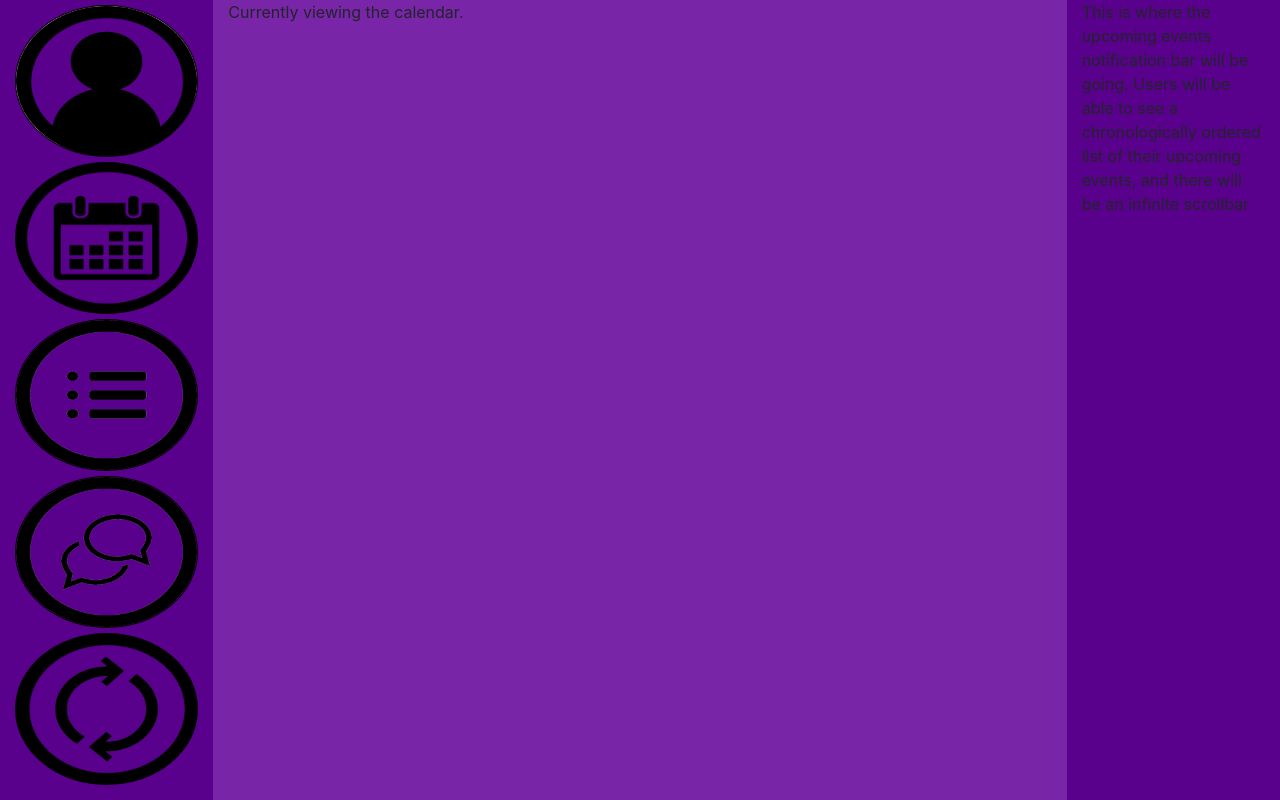
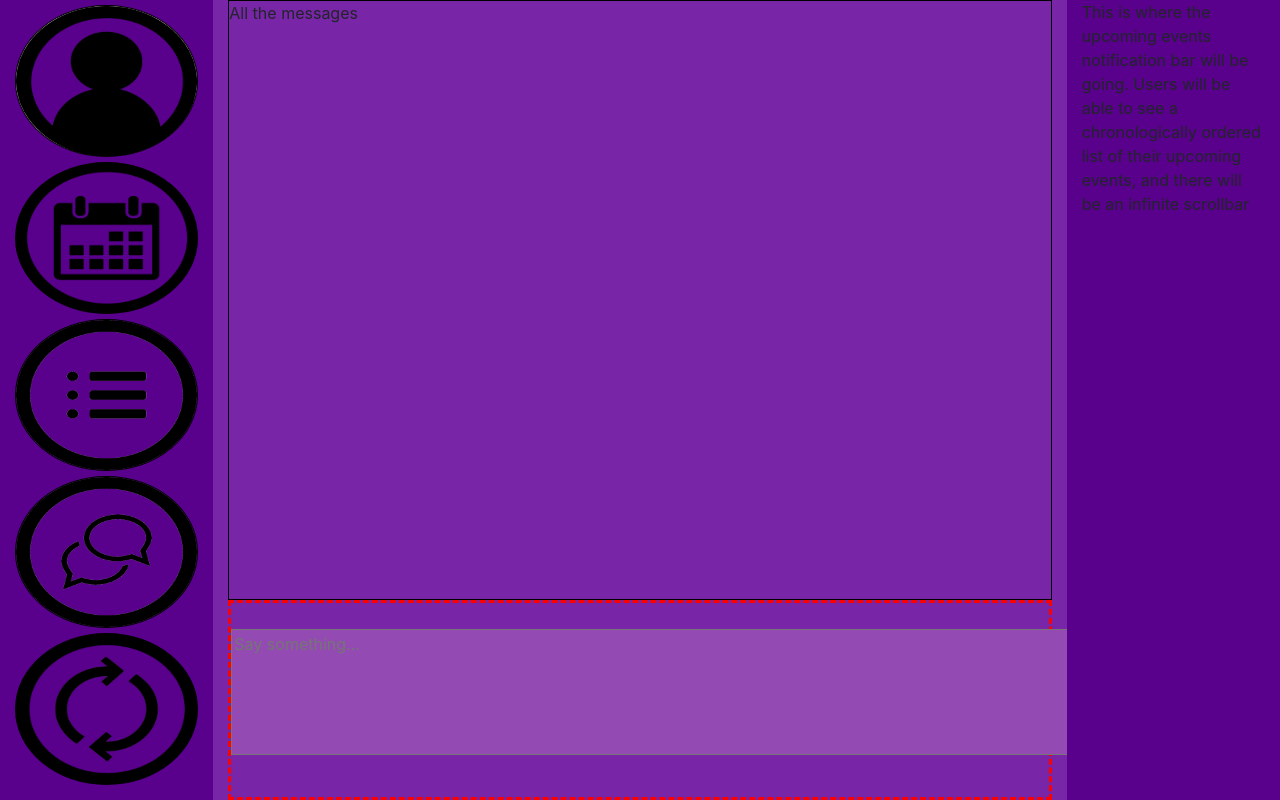
Before and after one commit to SHorne41/Final-Project, a Django app: page /calendar in a window 1280 px wide. Run offline with Django 3.2, Linux system fonts and the light colour scheme; some libraries are stand-ins or nearby versions.

Commit message:
Styling applied to message area. MessageForm and submitButton now sized and aligned appropriately

```diff
--- a/familyApp/forms.py
+++ b/familyApp/forms.py
@@ -31,7 +31,13 @@ class MessageForm(forms.ModelForm):
         fields = ['sender', 'timestamp', 'content']
         widgets = {
             'sender': forms.HiddenInput(),
-            'timestamp': forms.HiddenInput()
+            'timestamp': forms.HiddenInput(),
+            'content': forms.Textarea(attrs={
+                'id': 'newMessage',
+                'cols': '90',
+                'rows': '5',
+                'placeholder': 'Say something...'
+            })
         }
         labels = {
             'content': ''
--- a/familyApp/static/familyApp/script.js
+++ b/familyApp/static/familyApp/script.js
@@ -8,7 +8,7 @@ document.addEventListener('DOMContentLoaded', function() {
     document.querySelector('#sync_feature').addEventListener('click', () => sync_calendar());
 
     //Load the calendar view by default
-    load_view('calendar');
+    load_view('chat');
 
 });
 
@@ -26,8 +26,12 @@ function send_message(){
     fetch('/sendMessage', {
         method: "POST",
         body: formData,
-        credentials: 'same-origin'
+        //credentials: 'same-origin'
     })
+    .then(response => response.json())
+    .then(result => {
+
+    });
 
 }
 
@@ -93,7 +97,7 @@ function load_view(view){
 
         //Make the elements in the form visible
         let messageForm = document.querySelector("#messageDiv");
-        messageForm.style = "display: inline-block";
+        messageForm.style = "display: flex";
 
         //Assign appropriate function the the send button
         let sendButton = document.querySelector("#sendButton");
--- a/familyApp/static/familyApp/style.css
+++ b/familyApp/static/familyApp/style.css
@@ -48,12 +48,23 @@
   border: 3px dashed red;
 }
 
-#id_content {
+#newMessage {
   background-color: #934bb3;
   resize: none;
   overflow-y: auto;
-  display: block;
+  display: inline;
   margin: auto;
+  vertical-align: middle;
+}
+
+.flex {
+  margin: auto;
+  flex-direction: row;
+}
+
+#sendButtonContainer {
+  margin-left: 25px;
+  margin-top: 40px;
 }
 
 /*# sourceMappingURL=style.css.map */
--- a/familyApp/static/familyApp/style.scss
+++ b/familyApp/static/familyApp/style.scss
@@ -53,10 +53,21 @@ $textArea-color: #934bb3;
     border: 3px dashed red;
 }
 
-#id_content{
+#newMessage{
     background-color: $textArea-color;
     resize: none;
     overflow-y: auto;
-    display: block;
+    display: inline;
     margin: auto;
+    vertical-align: middle;
 }
+
+.flex{
+    margin: auto;
+    flex-direction: row;
+}
+
+#sendButtonContainer{
+    margin-left: 25px;
+    margin-top: 40px;
+}
--- a/familyApp/templates/familyApp/calendar.html
+++ b/familyApp/templates/familyApp/calendar.html
@@ -3,12 +3,16 @@
 
 {% block body %}
 
-    <div id="messageDiv" style="display: none;">
-        <form id="messageForm">
-            {% csrf_token %}
-            {{ messageForm.as_p }}
-            <button id="sendButton" type="submit">Send</button>
-        </form>
+    <div id="messageDiv" class="flex" style="display: none;">
+        <div>
+            <form id="messageForm">
+                {% csrf_token %}
+                {{ messageForm.as_p }}
+            </form>
+        </div>
+        <div id="sendButtonContainer">
+            <button id="sendButton" form="messageForm" class="btn-lg" type="submit">Send</button>
+        </div>
     </div>
 
     <div data-content="profile">
```
Also changed, not shown: db.sqlite3, 1 other file.
